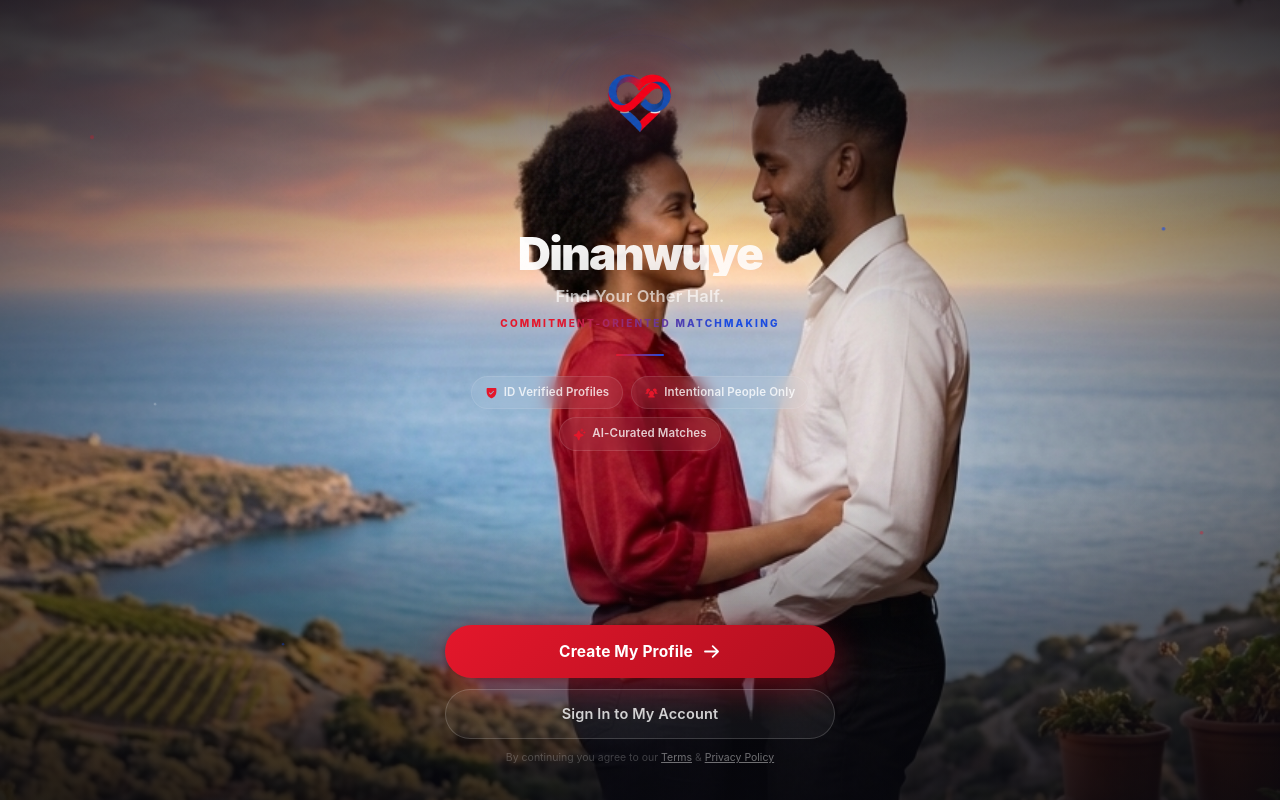
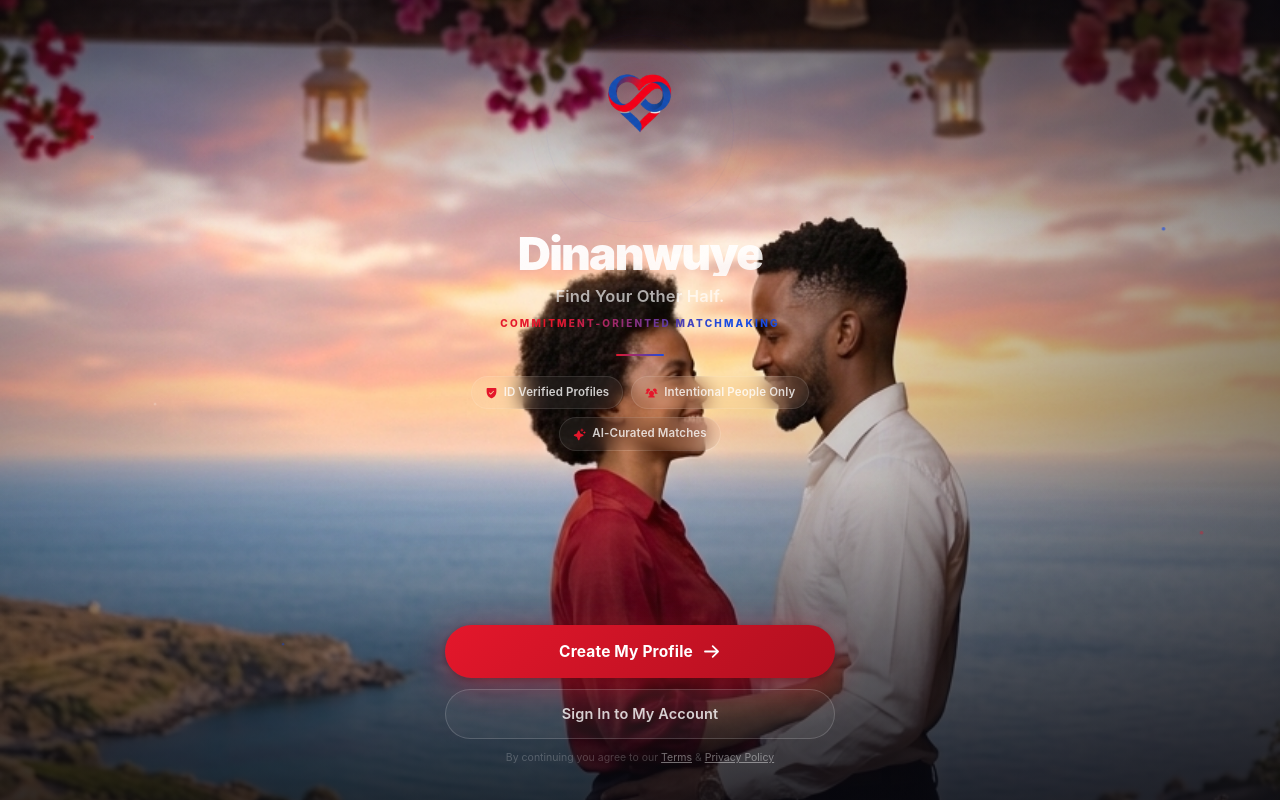
Before and after one commit to AmPhilDanny/Dinanwuye, a React (Vite) app in the folder frontend/: page / in a window 1280 px wide. Built offline with nearby package versions, Linux system fonts and the light colour scheme.

Commit message:
fix: center couple in landing background using CSS objectPosition

```diff
--- a/frontend/src/pages/Landing.jsx
+++ b/frontend/src/pages/Landing.jsx
@@ -121,13 +121,14 @@
             draggable={false}
             style={{
               width: '100%', height: '100%',
-              objectFit: 'cover', objectPosition: 'center center',
+              objectFit: 'cover',
+              objectPosition: '38% 35%',
             }}
           />
           {/* Light gradient overlay — transparent at centre (couple stays visible), gentle darkening at edges */}
           <div style={{
             position: 'absolute', inset: 0,
-            background: 'radial-gradient(ellipse at center center, transparent 25%, rgba(8,8,15,0.4) 65%, rgba(8,8,15,0.7) 100%)',
+            background: 'radial-gradient(ellipse at 38% 35%, transparent 25%, rgba(8,8,15,0.4) 65%, rgba(8,8,15,0.7) 100%)',
           }} />
           {/* Top fade for header readability */}
           <div style={{
```
